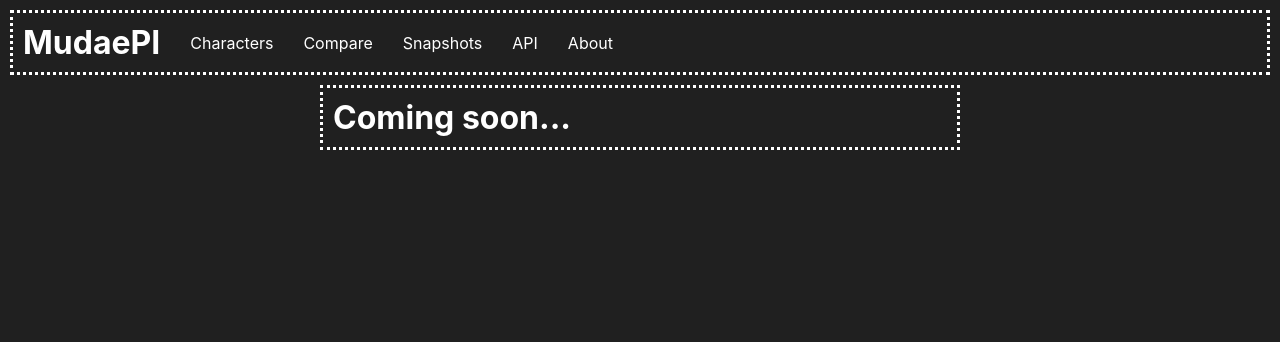
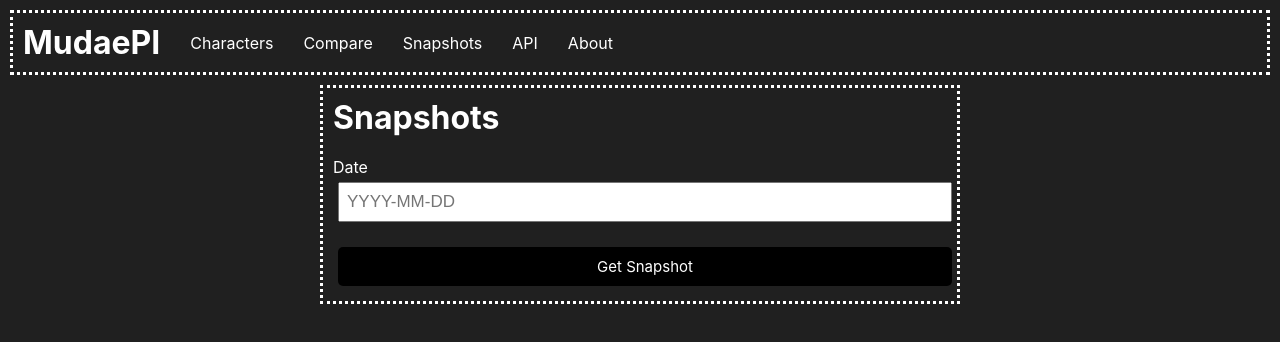
Before and after one commit to jelalalamy/MudaePI, a React (Create React App) app: page /snapshots in a window 1280 px wide. Shown: the top 342 px of the page. Built offline with nearby package versions, Linux system fonts and the light colour scheme; no server answers.

Commit message:
Added Snapshots Front end

```diff
--- a/src/App.js
+++ b/src/App.js
@@ -1,8 +1,10 @@
-import About from './components/About';
 import Home from './components/Home';
 import Compare from './components/Compare';
+import Snapshots from './components/Snapshots';
+import About from './components/About';
 import WIP from './components/WIP';
 import { BrowserRouter as Router, Routes, Route} from "react-router-dom";
+
 
 function App() {
   return (
@@ -11,7 +13,7 @@
         <Route path="/" element={<Home/>}/>
         <Route path="/characters" element={<WIP/>}/>
         <Route path="/compare" element={<Compare/>}/>
-        <Route path="/snapshots" element={<WIP/>}/>
+        <Route path="/snapshots" element={<Snapshots/>}/>
         <Route path="/api" element={<WIP/>}/>
         <Route path="/about" element={<About/>}/>
       </Routes>
--- a/src/components/Home.js
+++ b/src/components/Home.js
@@ -11,8 +11,8 @@
 
     useEffect(() => {
         const getResults = async () => {
-            const ref = collection(firestore, "2022-09-08");
-            const q = query(ref, orderBy("rank"), limit(9));
+            const ref = collection(firestore, "2022-09-25");
+            const q = query(ref, orderBy("rank"), limit(6));
             const querySnapshot = await getDocs(q);
             const res = querySnapshot.docs.map(doc => doc.data());
             console.log("Fetching results");
@@ -26,8 +26,8 @@
     return (
         <div className="Home">
             <Header/>
+            {results.length > 0 ? <Tiles chars={results}/> : 'No characters to show.'}
             {results.length > 0 && <Test results={results}/>}
-            {results.length > 0 ? <Tiles chars={results}/> : 'No characters to show.'}
         </div>
     );
 }
--- /dev/null
+++ b/src/components/Snapshots.js
@@ -0,0 +1,33 @@
+import React from 'react'
+import Header from './Header'
+import {getDocs, collection, orderBy, query} from 'firebase/firestore'
+import { firestore } from '../config.js';
+import { useState } from 'react'
+
+const Snapshots = () => {
+    const [date, setDate] = useState('');
+
+    const onSubmit = (e) => {
+        e.preventDefault();
+    }
+
+    return (
+        <div>
+            <Header/>
+            <div className='snapshotsWrapper'>
+                <h1>Snapshots</h1>
+                <div className='snapshotsFormWrapper'>
+                        <form className='snapshotsForm' onSubmit={onSubmit}>
+                            <div className='formControl'>
+                                <label>Date</label>
+                                <input type='text' placeholder='YYYY-MM-DD' value={date} onChange={(e) => setDate(e.target.value)}/>
+                            </div>
+                            <input type='submit' value='Get Snapshot' className='btn btn-block'/>
+                        </form>
+                    </div>
+            </div>
+        </div>
+    )
+}
+
+export default Snapshots
```
